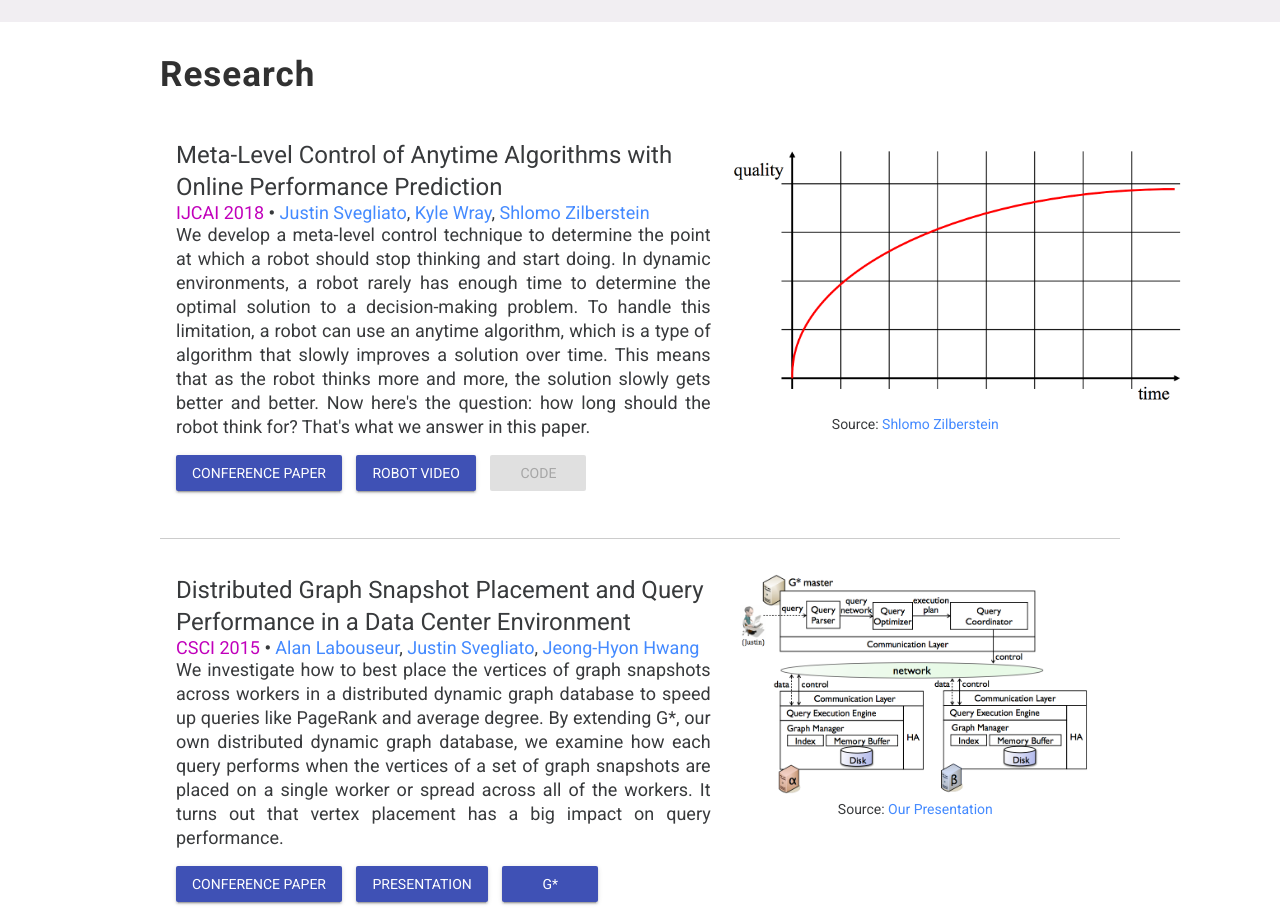
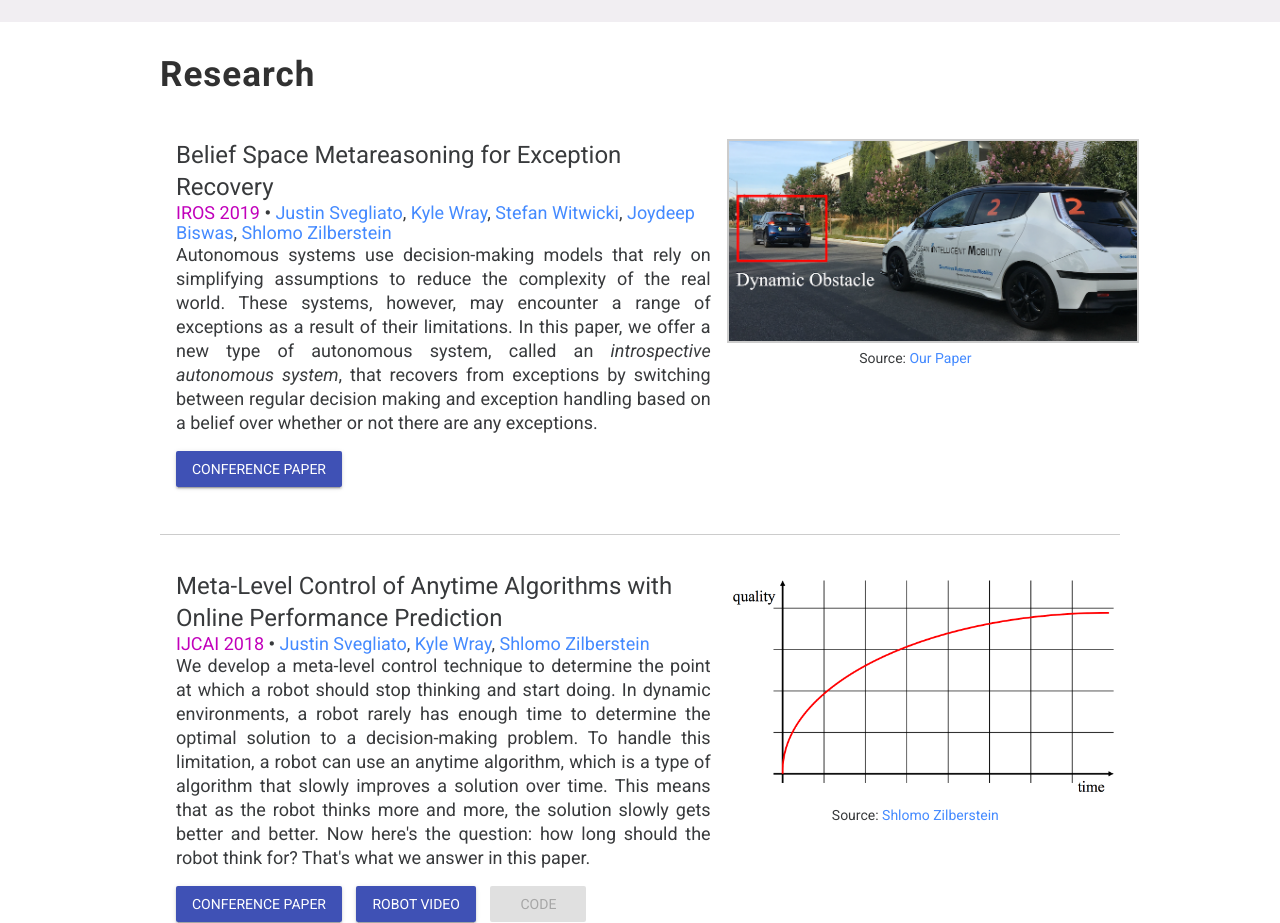
Before and after one commit to justinsvegliato/personal-website, a plain HTML site: page index.html in a window 1280 px wide. Shown: the part 2160-3083 px from the top of the page. Drawn offline with nearby package versions, Linux system fonts and the light colour scheme.

Commit message:
Added a new research block

```diff
--- a/css/style.css
+++ b/css/style.css
@@ -195,8 +195,13 @@ figcaption {
   font-weight: bold;
 }
 
+#autonomous-vehicle-photo {
+  height: 200px;
+  border: 2px solid #ccc;
+}
+
 #performance-profile-photo {
-  height: 270px;
+  height: 230px;
 }
 
 #pomdp-photo {
--- a/index.html
+++ b/index.html
@@ -255,6 +255,37 @@
         <div id="research" class="section">
           <div class="section-body">
             <h2>Research</h2>
+
+            <div class="mdl-grid">
+              <div class="mdl-cell mdl-cell--7-col">
+                  <h4>Belief Space Metareasoning for Exception Recovery</h4>
+
+                  <div>
+                    <span class="venue">IROS 2019</span>
+                    <span class="seperator">&bull;</span>
+                    <span class="author author-highlight">Justin Svegliato</span>,
+                    <span class="author">Kyle Wray</span>,
+                    <span class="author">Stefan Witwicki</span>,
+                    <span class="author">Joydeep Biswas</span>,
+                    <span class="author">Shlomo Zilberstein</span>
+                  </div>
+
+                  <p>Autonomous systems use decision-making models that rely on simplifying assumptions to reduce the complexity of the real world. These systems, however, may encounter a range of exceptions as a result of their limitations. In this paper, we offer a new type of autonomous system, called an <em>introspective autonomous system</em>, that recovers from exceptions by switching between regular decision making and exception handling based on a belief over whether or not there are any exceptions.</p>
+
+                  <div class="buttons">
+                    <a href="pdf/SWWBZiros19.pdf" class="mdl-button mdl-js-button mdl-button--raised mdl-js-ripple-effect mdl-button--colored">Conference Paper</a>
+                  </div>
+              </div>
+
+              <div class="mdl-cell mdl-cell--5-col mdl-typography--text-center">
+                  <figure>
+                    <img id="autonomous-vehicle-photo" src="img/autonomous-vehicle.png" />
+                    <figcaption>Source: <a href="pdf/SWWBZiros19.pdf">Our Paper</a></figcaption>
+                  </figure>
+              </div>
+            </div>
+
+            <hr />
 
             <div class="mdl-grid">
               <div class="mdl-cell mdl-cell--7-col">
```
Also changed, not shown: img/autonomous-vehicle.png (added).
